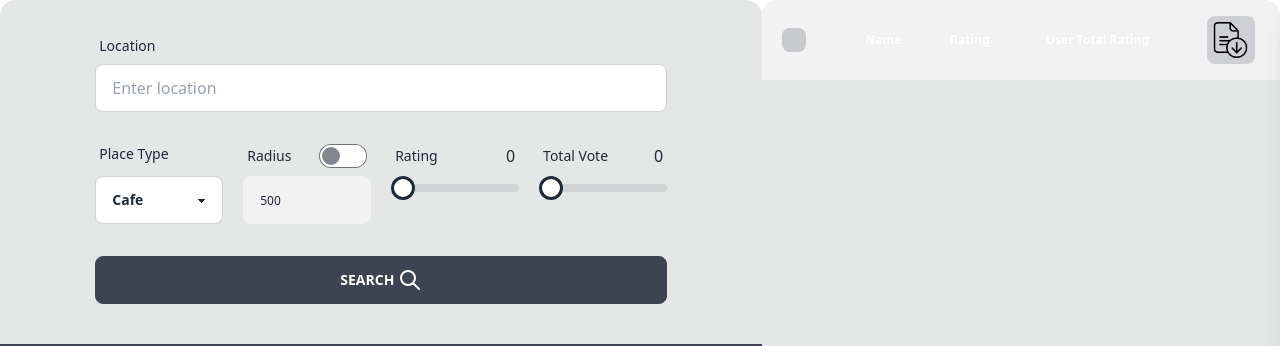
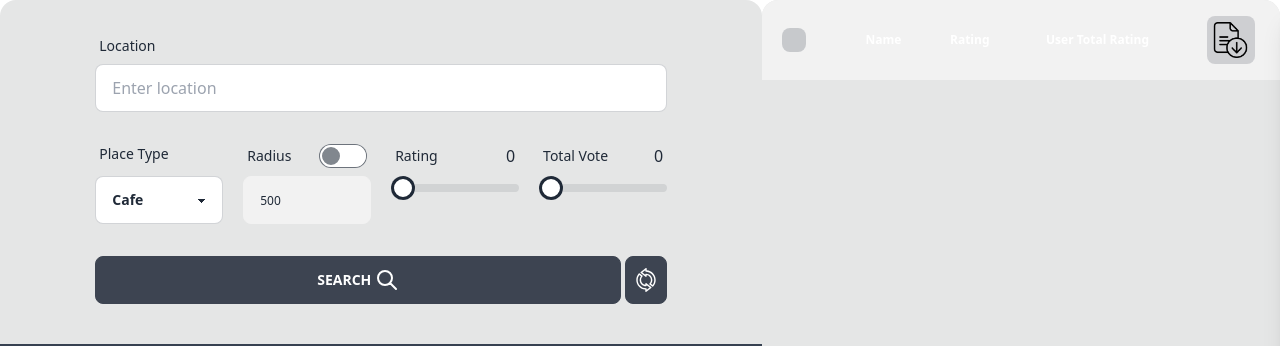
Before and after one commit to berkkanrencber/Google_API, a website with bundled scripts: page frontend/dist/index.html in a window 1280 px wide. Shown: the top 346 px of the page. Built offline with nearby package versions, Linux system fonts and the light colour scheme; grey boxes are pictures that could not be loaded.

Commit message:
Bugs were fixed

```diff
--- a/frontend/dist/geocoding.js
+++ b/frontend/dist/geocoding.js
@@ -11,6 +11,10 @@ let placeInfoWindow;
 let map;
 let markers=[];
 
+const refreshMap = document.querySelector('#button-reload-map');
+refreshMap.addEventListener("click", ()=>{
+  initMap();
+})
 
 function initMap() {
     const myLatlng = { lat: 40.99, lng: 29.07 };
@@ -135,4 +139,6 @@ export {
   setCenterOfMapClick
 };
 
+
+
 window.initMap = initMap;
--- a/frontend/dist/index.html
+++ b/frontend/dist/index.html
@@ -83,7 +83,8 @@
                             </div>
                         </div>
                         <br>
-                        <div id="search-button">
+                        <div id="search-button" class="flex justify-between w-full">
+                            <div class="w-full self-start">
                                 <button class="btn btn-square flex w-full mb-10" id="button-search-button">Search&nbsp;
                                     <svg xmlns="http://www.w3.org/2000/svg" class="h-6 w-6" fill="none" viewBox="0 0 24 24"
                                         stroke="currentColor">
@@ -91,6 +92,27 @@
                                             d="M21 21l-6-6m2-5a7 7 0 11-14 0 7 7 0 0114 0z" />
                                     </svg>
                                 </button>
+                            </div>
+                            <div>&nbsp;</div>
+                            <div class="w-1/5 self-end">
+                                <button class="btn btn-square flex w-full mb-10" id="button-reload-map">
+                                    <svg viewBox="0 0 512 512" class="h-6 w-10" id="svg2793" style="fill-rule:evenodd;clip-rule:evenodd;stroke-linejoin:round;stroke-miterlimit:2;" version="1.1" xml:space="preserve" xmlns="http://www.w3.org/2000/svg" xmlns:cc="http://creativecommons.org/ns#" xmlns:dc="http://purl.org/dc/elements/1.1/" xmlns:rdf="http://www.w3.org/1999/02/22-rdf-syntax-ns#" xmlns:serif="http://www.serif.com/" xmlns:svg="http://www.w3.org/2000/svg" fill="#ffffff" stroke="#ffffff" transform="rotate(180)matrix(-1, 0, 0, 1, 0, 0)">
+                                        <g id="SVGRepo_bgCarrier" stroke-width="0"></g>
+                                        <g id="SVGRepo_tracerCarrier" stroke-linecap="round" stroke-linejoin="round" stroke="#CCCCCC" stroke-width="4.096"></g>
+                                        <g id="SVGRepo_iconCarrier">
+                                            <defs id="defs2797"></defs>
+                                            <g id="_34-Update" style="display:inline" transform="translate(-3072,-6144)">
+                                                <g id="g2057" transform="translate(3328,6333.5)">
+                                                    <path d="m 0,244.188 c -8.284,0 -15,6.716 -15,15 v 17.617 L -78.355,227.467 -15,178.13 v 9.337 c 0,8.284 6.716,15 15,15 74.467,0 135.05,-60.583 135.05,-135.05 0,-30.345 -9.964,-59.18 -28.344,-82.771 l 32.9,-25.614 C 163.66,-10.05 176.77,27.94 176.77,67.417 176.77,164.889 97.471,244.188 0,244.188 M 152.855,-71.767 c -5.276,-5.791 -14.12,-6.543 -20.3,-1.732 l -56.85,44.26 c -3.392,2.642 -5.488,6.612 -5.756,10.903 -0.267,4.291 1.319,8.49 4.357,11.533 19.826,19.852 30.744,46.212 30.744,74.22 0,52.834 -39.204,96.683 -90.05,103.983 v -23.962 c 0,-5.73 -3.265,-10.96 -8.414,-13.477 -5.147,-2.515 -11.28,-1.878 -15.802,1.642 l -102.769,80.029 c -3.65,2.842 -5.785,7.209 -5.785,11.835 0,4.626 2.134,8.993 5.785,11.835 l 102.769,80.031 c 2.686,2.09 5.94,3.165 9.218,3.165 2.241,0 4.494,-0.502 6.584,-1.524 C 11.735,318.459 15,313.228 15,307.498 V 273.65 C 122.036,265.938 206.77,176.386 206.77,67.417 206.77,15.81 187.623,-33.62 152.855,-71.767" id="path2055" style="fill-rule:nonzero"></path>
+                                                </g>
+                                                <g id="g2061" transform="translate(3187.01,6178.82)">
+                                                    <path d="m 0,328.698 c -23.164,-30.594 -35.784,-67.941 -35.784,-106.594 0,-97.47 79.299,-176.769 176.769,-176.769 8.285,0 15,-6.716 15,-15 v -19.46 l 63.355,49.33 -63.355,49.337 v -7.488 c 0,-8.284 -6.715,-15 -15,-15 -74.466,0 -135.049,60.583 -135.049,135.05 0,29.492 9.479,57.696 26.971,80.967 z m 69.428,-22.329 c 0.303,-4.238 -1.204,-8.407 -4.15,-11.471 -18.922,-19.679 -29.342,-45.53 -29.342,-72.794 0,-52.834 39.204,-96.682 90.049,-103.982 v 22.112 c 0,5.731 3.265,10.96 8.414,13.477 5.149,2.515 11.283,1.878 15.802,-1.642 l 102.77,-80.03 c 3.65,-2.843 5.784,-7.21 5.784,-11.835 0,-4.626 -2.135,-8.993 -5.784,-11.835 l -102.77,-80.02 c -4.523,-3.521 -10.653,-4.156 -15.803,-1.641 -5.148,2.516 -8.413,7.746 -8.413,13.476 v 35.689 c -107.036,7.712 -191.769,97.263 -191.769,206.231 0,50.707 18.564,99.493 52.274,137.372 2.952,3.319 7.068,5.029 11.212,5.029 3.231,0 6.479,-1.039 9.209,-3.165 l 56.771,-44.21 c 3.353,-2.612 5.441,-6.523 5.746,-10.761" id="path2059" style="fill-rule:nonzero"></path>
+                                                </g>
+                                            </g>
+                                        </g>
+                                    </svg>
+                                </button>
+                            </div>
                         </div>
                     </div>
                     <div id="map" class="bg-gray-500 h-96 w-full border-gray-700 border-4"></div>
```
Lines whose indentation alone changed are shown as unchanged.
